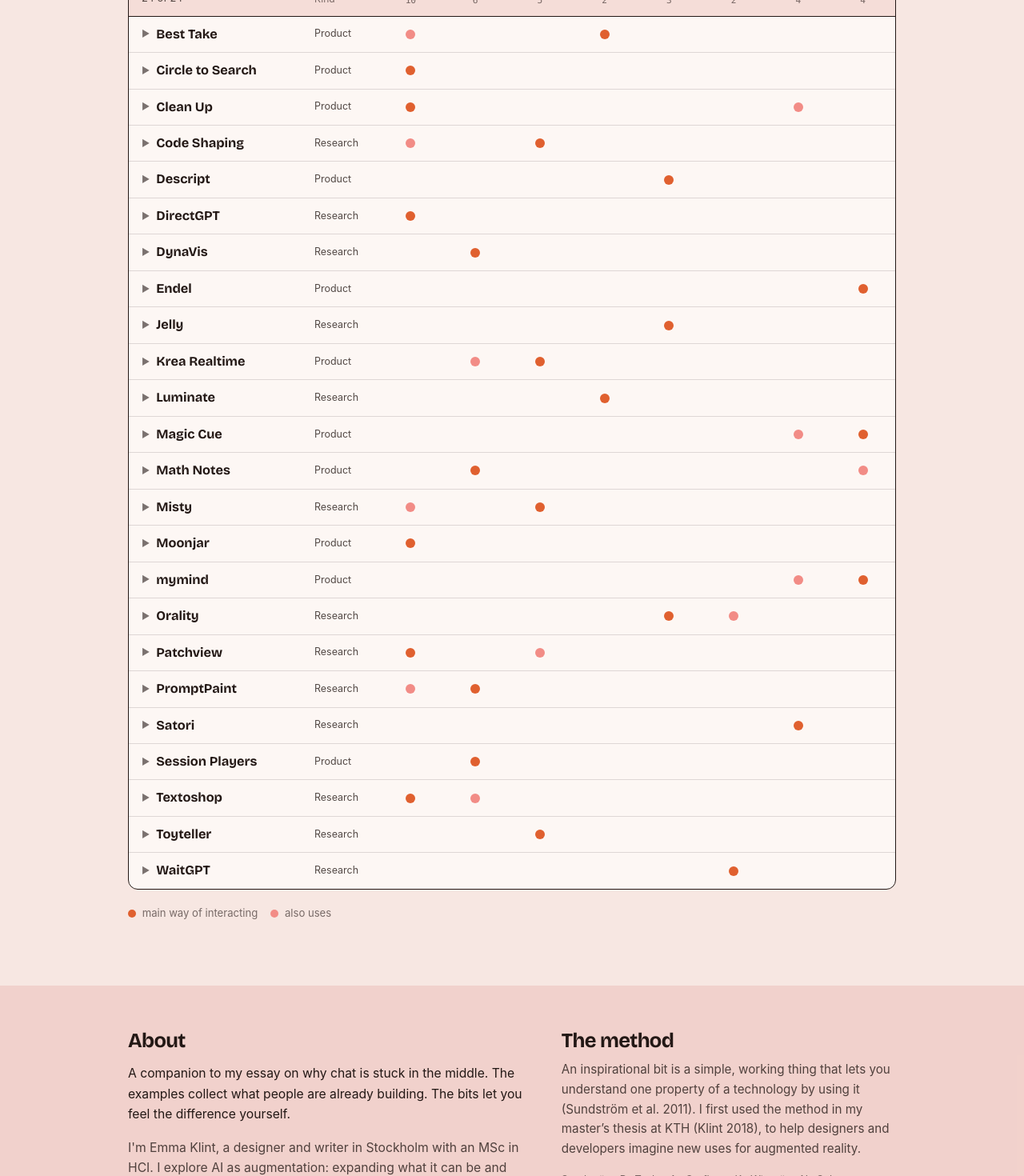
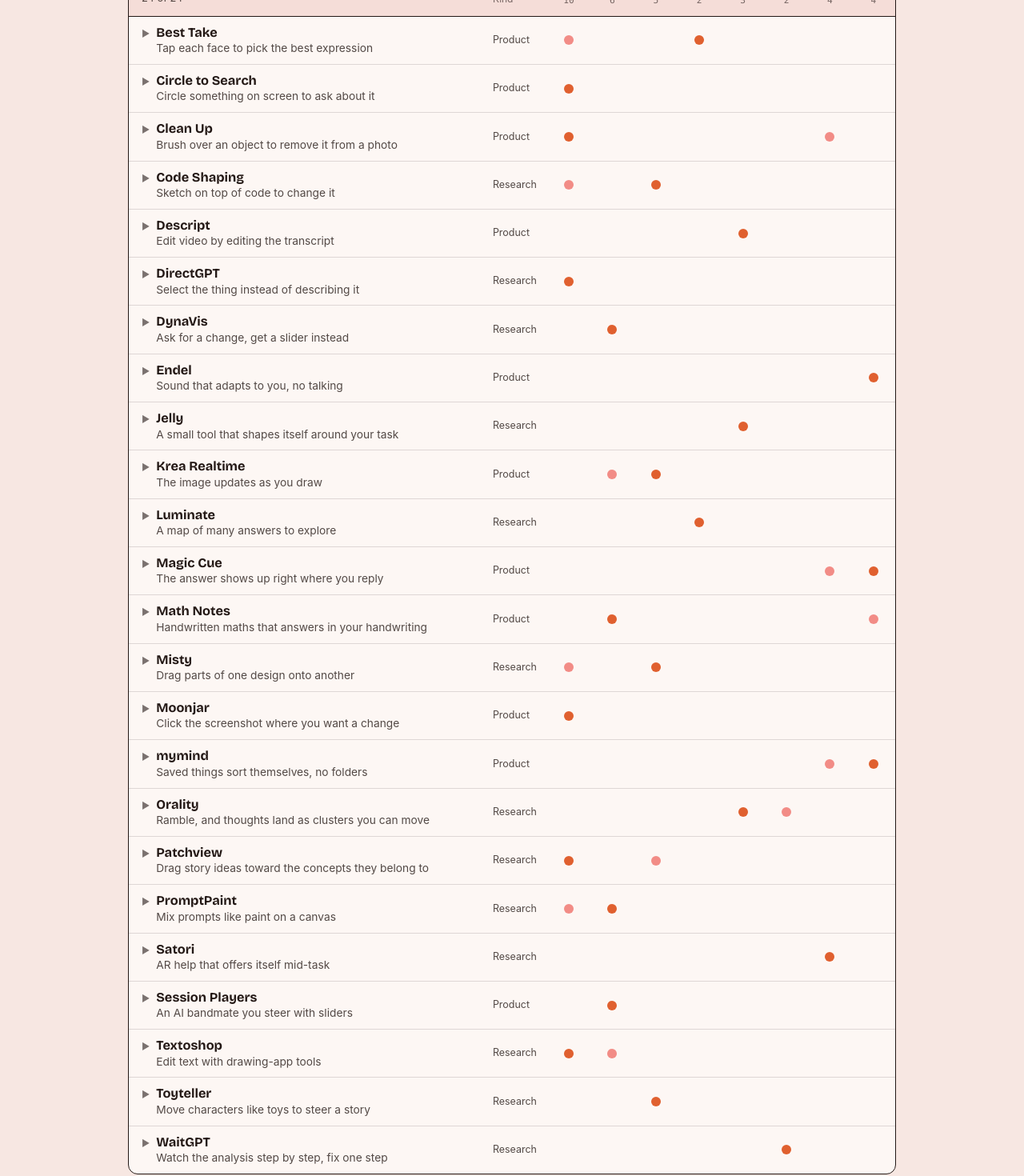
Before and after one commit to emmaklint/aiisaspectrum, a Next.js app: page /examples in a window 1280 px wide. Shown: the part 460-1930 px from the top of the page at 80% size. Built offline with nearby package versions, Linux system fonts and the light colour scheme; a web font is replaced by a local one.

Commit message:
Give every example a short gist on the overview row
Co-Authored-By: Claude Opus 5.5 <noreply@anthropic.com>
Claude-Session: https://claude.ai/code/session_01UzcxGq8JhZTSM1D1FgtCnH

```diff
--- a/components/ExamplesExplorer.tsx
+++ b/components/ExamplesExplorer.tsx
@@ -49,7 +49,7 @@ export function ExamplesExplorer({
       (e) =>
         (!way || e.ways.includes(way)) &&
         (kind === "All" || e.kind === kind) &&
-        (!q || `${e.name} ${e.idea}`.toLowerCase().includes(q)),
+        (!q || `${e.name} ${e.gist} ${e.idea}`.toLowerCase().includes(q)),
     );
     return [...list].sort((a, b) =>
       sort === "way"
@@ -73,7 +73,7 @@ export function ExamplesExplorer({
     } catch {}
   }
 
-  const grid = "grid grid-cols-[minmax(0,1fr)_auto] md:grid-cols-[minmax(10rem,14rem)_5.5rem_repeat(var(--cols),minmax(0,1fr))]";
+  const grid = "grid grid-cols-[minmax(0,1fr)_auto] md:grid-cols-[minmax(0,1fr)_4.75rem_repeat(var(--cols),3.4rem)]";
   const style = { "--cols": cols.length } as React.CSSProperties;
   const bit = (w: Way) => liveBits.find((b) => b.way === w);
 
@@ -185,11 +185,14 @@ export function ExamplesExplorer({
                   className={`${grid} w-full items-center text-left transition-colors hover:bg-wall/40 ${isOpen ? "bg-wall/40" : ""}`}
                   style={style}
                 >
-                  <span className="flex min-w-0 items-center gap-2 px-4 py-2.5">
+                  <span className="flex min-w-0 items-baseline gap-2 px-4 py-2.5">
                     <span aria-hidden="true" className={`text-[0.7rem] text-ink-quiet transition-transform ${isOpen ? "rotate-90" : ""}`}>▶</span>
-                    <span className="truncate font-display text-[1.02rem] font-bold">{e.name}</span>
+                    <span className="min-w-0">
+                      <span className="block font-display text-[1.02rem] font-bold leading-tight">{e.name}</span>
+                      <span className="block text-[0.86rem] leading-snug text-ink-muted">{e.gist}</span>
+                    </span>
                   </span>
-                  <span className="px-2 text-right text-[0.78rem] text-ink-muted md:text-left">
+                  <span className="self-start px-2 pt-3 text-right text-[0.78rem] text-ink-muted md:self-center md:pt-0 md:text-left">
                     {e.kind}
                   </span>
                   {cols.map((w) => (
--- a/content/examples.ts
+++ b/content/examples.ts
@@ -7,6 +7,8 @@ import type { Way } from "./ways";
  */
 export type Example = {
   name: string;
+  /** A few words for the overview row: what you do with it. */
+  gist: string;
   /** One sentence on the interaction idea, not on the product. */
   idea: string;
   kind: "Product" | "Research" | "Idea";
@@ -17,6 +19,7 @@ export type Example = {
 export const examples: Example[] = [
   {
     name: "Moonjar",
+    gist: "Click the screenshot where you want a change",
     idea: "Instead of a chat beside the work, you click on part of a generated product screenshot and ask for changes right there.",
     kind: "Product",
     ways: ["point"],
@@ -24,6 +27,7 @@ export const examples: Example[] = [
   },
   {
     name: "DynaVis",
+    gist: "Ask for a change, get a slider instead",
     idea: "Ask for a change to a chart and get a control, like a slider, so you can stop explaining and adjust it yourself.",
     kind: "Research",
     ways: ["adjust"],
@@ -31,6 +35,7 @@ export const examples: Example[] = [
   },
   {
     name: "Misty",
+    gist: "Drag parts of one design onto another",
     idea: "Drag part of one interface design onto another to show which qualities you want carried across.",
     kind: "Research",
     ways: ["demonstrate", "point"],
@@ -38,6 +43,7 @@ export const examples: Example[] = [
   },
   {
     name: "Jelly",
+    gist: "A small tool that shapes itself around your task",
     idea: "Describe what you are trying to do, and a small tool takes shape around the task and keeps changing as it does.",
     kind: "Research",
     ways: ["reshape"],
@@ -45,6 +51,7 @@ export const examples: Example[] = [
   },
   {
     name: "Orality",
+    gist: "Ramble, and thoughts land as clusters you can move",
     idea: "Think out loud, and your thoughts land as clusters on a canvas you can rearrange by hand or by voice, instead of in a growing chat thread.",
     kind: "Research",
     ways: ["reshape", "stepIn"],
@@ -52,6 +59,7 @@ export const examples: Example[] = [
   },
   {
     name: "Textoshop",
+    gist: "Edit text with drawing-app tools",
     idea: "Text can be edited with drawing-software tools: a tone brush, a smudge tool, layers, and boolean operations to merge passages.",
     kind: "Research",
     ways: ["point", "adjust"],
@@ -59,6 +67,7 @@ export const examples: Example[] = [
   },
   {
     name: "Toyteller",
+    gist: "Move characters like toys to steer a story",
     idea: "Moving characters around like toys can steer a story, which helps express intentions that are hard to put into words.",
     kind: "Research",
     ways: ["demonstrate"],
@@ -66,6 +75,7 @@ export const examples: Example[] = [
   },
   {
     name: "Code Shaping",
+    gist: "Sketch on top of code to change it",
     idea: "Programmers can sketch arrows and rough charts directly on top of their code, and the AI turns the sketch into code changes.",
     kind: "Research",
     ways: ["demonstrate", "point"],
@@ -73,6 +83,7 @@ export const examples: Example[] = [
   },
   {
     name: "DirectGPT",
+    gist: "Select the thing instead of describing it",
     idea: "Selecting the object you mean, instead of describing where it is, makes edits to text, code and images faster and needs shorter prompts.",
     kind: "Research",
     ways: ["point"],
@@ -80,6 +91,7 @@ export const examples: Example[] = [
   },
   {
     name: "Circle to Search",
+    gist: "Circle something on screen to ask about it",
     idea: "Circling, highlighting or tapping something on screen is the whole question, without leaving the app.",
     kind: "Product",
     ways: ["point"],
@@ -87,6 +99,7 @@ export const examples: Example[] = [
   },
   {
     name: "Clean Up",
+    gist: "Brush over an object to remove it from a photo",
     idea: "Tapping or brushing over an object removes it from a photo, and the AI can highlight things you might want gone.",
     kind: "Product",
     ways: ["point", "notice"],
@@ -94,6 +107,7 @@ export const examples: Example[] = [
   },
   {
     name: "Descript",
+    gist: "Edit video by editing the transcript",
     idea: "Video and audio can be edited by editing the transcript: delete a word and it disappears from the recording.",
     kind: "Product",
     ways: ["reshape"],
@@ -101,6 +115,7 @@ export const examples: Example[] = [
   },
   {
     name: "Math Notes",
+    gist: "Handwritten maths that answers in your handwriting",
     idea: "A handwritten equation gets its answer in your own handwriting, and tapping a number turns it into a slider.",
     kind: "Product",
     ways: ["adjust", "ambient"],
@@ -108,6 +123,7 @@ export const examples: Example[] = [
   },
   {
     name: "Session Players",
+    gist: "An AI bandmate you steer with sliders",
     idea: "An AI musician plays along with your song, and you steer its performance with complexity and intensity sliders.",
     kind: "Product",
     ways: ["adjust"],
@@ -115,6 +131,7 @@ export const examples: Example[] = [
   },
   {
     name: "PromptPaint",
+    gist: "Mix prompts like paint on a canvas",
     idea: "Prompts can be mixed like paint and applied to different parts of a canvas, the way you layer colors.",
     kind: "Research",
     ways: ["adjust", "point"],
@@ -122,6 +139,7 @@ export const examples: Example[] = [
   },
   {
     name: "Krea Realtime",
+    gist: "The image updates as you draw",
     idea: "The image updates live as you draw and move things on a canvas, with no send button.",
     kind: "Product",
     ways: ["demonstrate", "adjust"],
@@ -129,6 +147,7 @@ export const examples: Example[] = [
   },
   {
     name: "Patchview",
+    gist: "Drag story ideas toward the concepts they belong to",
     idea: "Generated story elements are pulled toward concepts like magnets, and you correct the AI by dragging things where they belong.",
     kind: "Research",
     ways: ["point", "demonstrate"],
@@ -136,6 +155,7 @@ export const examples: Example[] = [
   },
   {
     name: "Best Take",
+    gist: "Tap each face to pick the best expression",
     idea: "In a group photo you tap each face and pick the expression you like, and the AI merges your choices.",
     kind: "Product",
     ways: ["choose", "point"],
@@ -143,6 +163,7 @@ export const examples: Example[] = [
   },
   {
     name: "Luminate",
+    gist: "A map of many answers to explore",
     idea: "The AI lays out many responses along dimensions it generates, so you explore a space of options instead of asking one question at a time.",
     kind: "Research",
     ways: ["choose"],
@@ -150,6 +171,7 @@ export const examples: Example[] = [
   },
   {
     name: "WaitGPT",
+    gist: "Watch the analysis step by step, fix one step",
     idea: "While an AI analyzes data, each step shows up visually so you can check and change a single step without starting over.",
     kind: "Research",
     ways: ["stepIn"],
@@ -157,6 +179,7 @@ export const examples: Example[] = [
   },
   {
     name: "Satori",
+    gist: "AR help that offers itself mid-task",
     idea: "During a physical task in AR, the assistant offers help on its own, based on what you seem to know and what is around you.",
     kind: "Research",
     ways: ["notice"],
@@ -164,6 +187,7 @@ export const examples: Example[] = [
   },
   {
     name: "Magic Cue",
+    gist: "The answer shows up right where you reply",
     idea: "When someone asks for an address in a message, the answer appears as a suggestion right where you reply.",
     kind: "Product",
     ways: ["ambient", "notice"],
@@ -171,6 +195,7 @@ export const examples: Example[] = [
   },
   {
     name: "Endel",
+    gist: "Sound that adapts to you, no talking",
     idea: "Sound keeps adapting to the time of day, weather and heart rate, and you never talk to it.",
     kind: "Product",
     ways: ["ambient"],
@@ -178,6 +203,7 @@ export const examples: Example[] = [
   },
   {
     name: "mymind",
+    gist: "Saved things sort themselves, no folders",
     idea: "Everything you save gets sorted and tagged for you, so there are no folders and you find things by what you remember.",
     kind: "Product",
     ways: ["ambient", "notice"],
```
